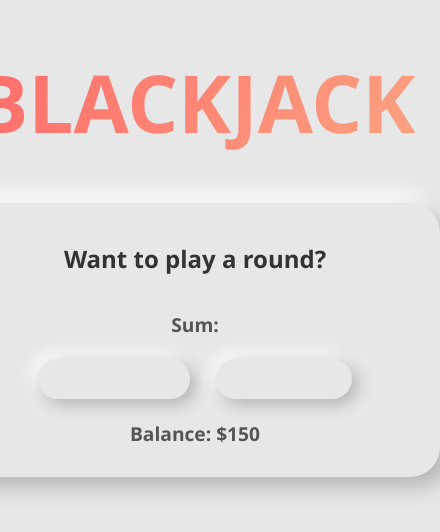
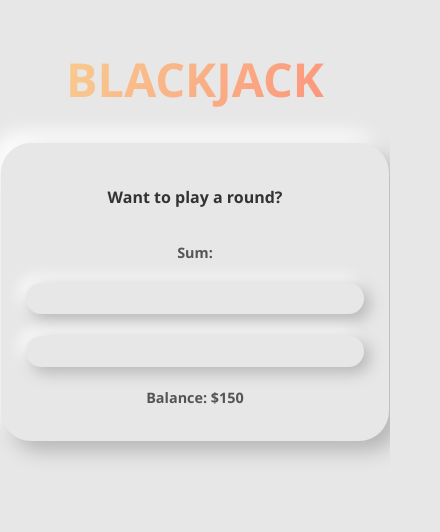
Before and after one commit to ka-ma-bi/BlackJack, a plain HTML site: page index.html in a window 390 px wide. Shown: the whole page, 440 px wide, since content can reach past the window. Drawn offline with Linux system fonts and the light colour scheme.

Commit message:
Update index.css

```diff
--- a/index.css
+++ b/index.css
@@ -11,10 +11,11 @@ body {
   background: #E7E7E7;
   color: #333;
   box-sizing: border-box;
-
+  padding: 1rem;
+}
 
 h1 {
-  font-size: 5rem;
+  font-size: clamp(2rem, 8vw, 5rem);
   font-weight: 900;
   text-transform: uppercase;
 
@@ -30,11 +31,11 @@ h1 {
   animation: gradientBreathe 3s ease-in-out infinite;
 
   /* Fix height */
-  height: 6rem;
-  line-height: 6rem;
+  height: clamp(3rem, 10vw, 6rem);
+  line-height: clamp(3rem, 10vw, 6rem);
   overflow: hidden;
   white-space: nowrap;
-  display: inline-block; /* Required for background animation on text */
+  display: inline-block;
 }
 
 @keyframes gradientBreathe {
@@ -46,40 +47,37 @@ h1 {
 /* Game container */
 .game-div {
   background: #E7E7E7;
-  padding: 20px;
+  padding: 2rem;
   border-radius: 30px;
   box-shadow: 10px 10px 20px #b6b6b6,
               -10px -10px 20px #ffffff;
   text-align: center;
-  width: 450px;
+  width: 90%;
+  max-width: 450px;
 }
 
 #message-el {
-  font-size: 1.5rem;
+  font-size: clamp(1rem, 4vw, 1.5rem);
   font-weight: 700;
   text-align: center;
   transition: all 0.3s ease;
-  color: #333; /* default color */
+  color: #333;
   line-height: 2.5rem;
-  margin-top: 1rem;
-  margin-bottom: 2rem;
+  margin: 1rem 0 2rem 0;
 }
 
 #message-el.lost-message {
-  font-size: 2rem;
+  font-size: clamp(1.5rem, 5vw, 2rem);
   background: linear-gradient(120deg, #18a7ce, #e19f10);
   background-size: 400% 400%;
   -webkit-background-clip: text;
   -webkit-text-fill-color: transparent;
   font-weight: 900;
-
-  /* Text shadow for glow effect */
-  text-shadow:
-    0px 0px 10px rgba(113, 110, 110, 0.3); /* subtle white highlight */
+  text-shadow: 0px 0px 10px rgba(113, 110, 110, 0.3);
 }
 
 #message-el.win-message {
-  font-size: 2rem;
+  font-size: clamp(1.5rem, 5vw, 2rem);
   font-weight: 900;
   background: linear-gradient(120deg, #FFFFFF, #E7E7E7, #D1D1D1, #B6B6B6, #282727);
   background-size: 400% 400%;
@@ -87,45 +85,37 @@ h1 {
   -webkit-text-fill-color: transparent;
 }
 
-@keyframes grayscaleBreathe {
-  0% { background-position: 0% 50%; }
-  50% { background-position: 100% 50%; }
-  100% { background-position: 0% 50%; }
-}
-
-/* Paragraphs inside */
 .game-div p {
   margin: 10px 0;
-  font-size: 1.2rem;
+  font-size: clamp(1rem, 3vw, 1.2rem);
   color: #555;
 }
 
 .glow-btn {
-  margin: 10px;
-  padding: 12px 25px;
+  margin: 10px auto;
+  padding: clamp(10px, 2vw, 12px) clamp(20px, 5vw, 25px);
   border: none;
   border-radius: 30px;
-  font-size: 1rem;
+  font-size: clamp(0.9rem, 3vw, 1rem);
   font-weight: bold;
   cursor: pointer;
   background: #E7E7E7;
   box-shadow: 5px 5px 15px #b6b6b6,
               -5px -5px 15px #ffffff;
   transition: all 0.2s ease-in-out;
+  display: inline-block;
 
-  /* Gradient text (no animation) */
+  /* Gradient text */
   background: linear-gradient(120deg, #ff6b6b);
   -webkit-background-clip: text;
   -webkit-text-fill-color: transparent;
 }
 
-/* Pressed state */
 .glow-btn:active {
   box-shadow: inset 5px 5px 15px #b6b6b6,
               inset -5px -5px 15px #ffffff;
 }
 
-/* Optional hover effect */
 .glow-btn:hover {
   filter: brightness(1.2);
 }
@@ -133,3 +123,46 @@ h1 {
 #cards-el {
   line-height: 50px;
 }
+
+/* --- MOBILE RESPONSIVENESS --- */
+@media (max-width: 768px) {
+  .game-div {
+    padding: 1.5rem;
+    width: 95%;
+  }
+
+  h1 {
+    height: auto;
+    line-height: normal;
+  }
+
+  .glow-btn {
+    width: 90%;
+    padding: 10px 0;
+  }
+}
+
+@media (max-width: 480px) {
+  h1 {
+    font-size: clamp(1.5rem, 12vw, 3rem);
+  }
+
+  #message-el, #message-el.lost-message, #message-el.win-message {
+    font-size: clamp(1rem, 4vw, 1.5rem);
+    line-height: 1.8rem;
+  }
+
+  .glow-btn {
+    width: 100%;
+    font-size: clamp(0.8rem, 4vw, 0.95rem);
+    padding: 8px 0;
+  }
+
+  .game-div p {
+    font-size: clamp(0.9rem, 3vw, 1.1rem);
+  }
+
+  #cards-el {
+    line-height: 35px;
+  }
+}
```
